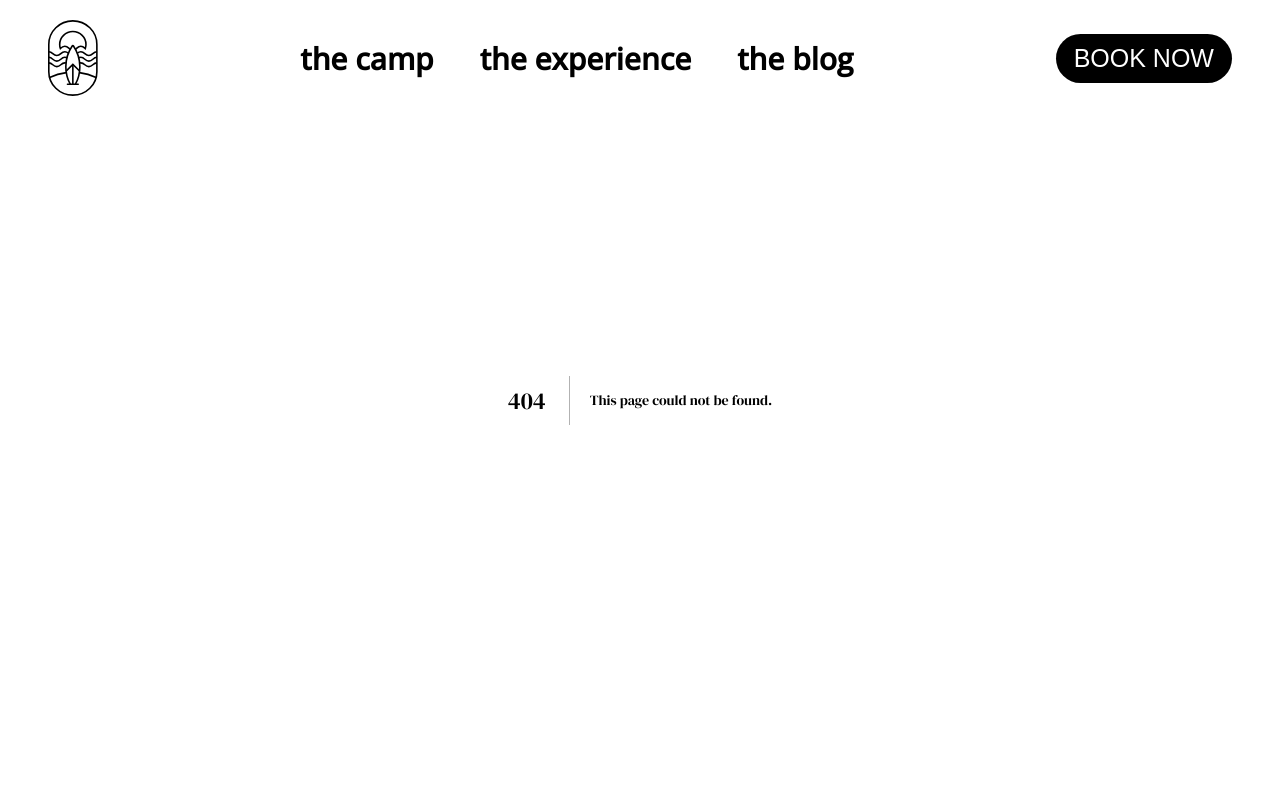
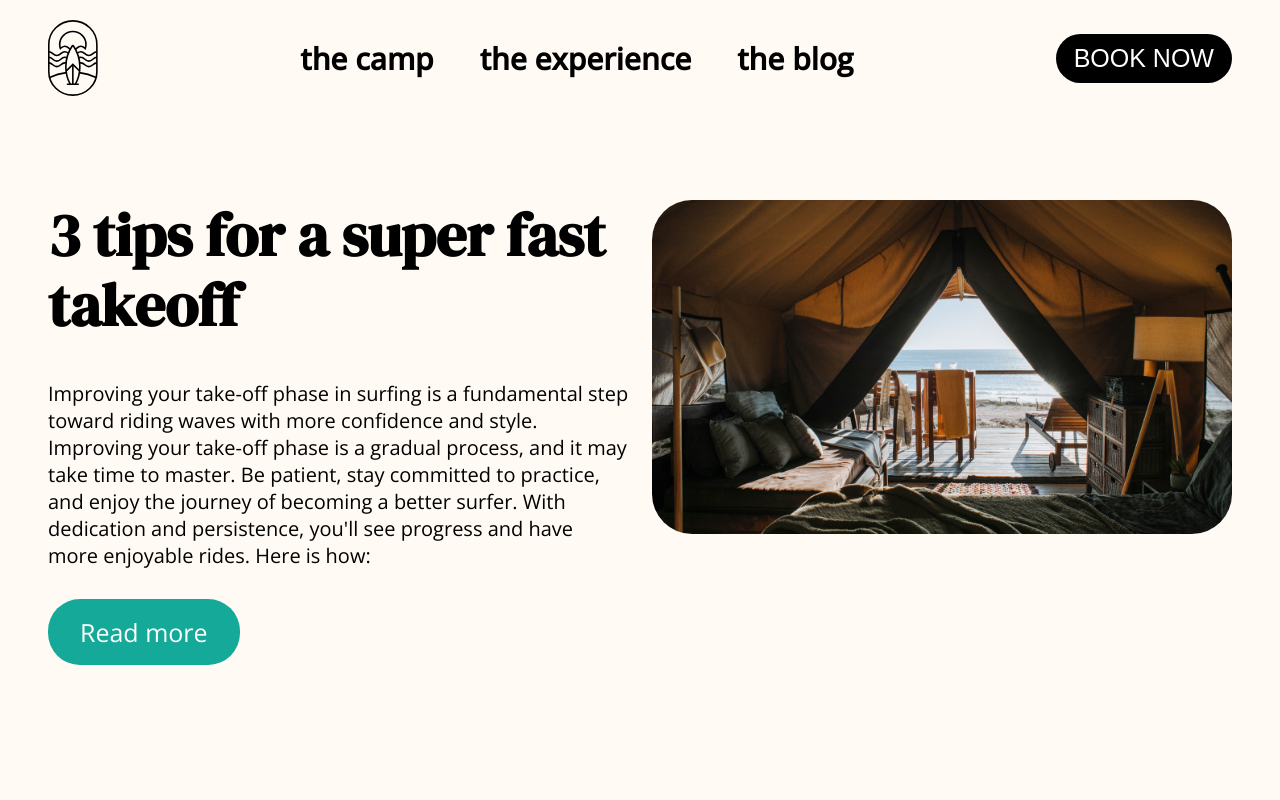
Before and after one commit to andresito87/Surf-Camp-Blog, a Next.js app in the folder surfcamp_frontend/: page /blog in a window 1280 px wide. Before the commit this address had no page. Shown: the top 800 px of the page. Built offline with nearby package versions, Linux system fonts and the light colour scheme.

Commit message:
finished blog component

```diff
--- /dev/null
+++ b/surfcamp_frontend/app/_components/Blog/HighlightArticle.jsx
@@ -0,0 +1,19 @@
+import Link from "next/link";
+
+const HighlightArticle = ({ data }) => {
+  const { headline, excerpt, slug, featuredImage } = data;
+  return (
+    <article className="highlight-article">
+      <div className="highlight-article__info">
+        <h3>{headline}</h3>
+        <p className="copy">{excerpt}</p>
+        <Link className="btn btn--medium btn--turquoise" href={`/blog/${slug}`}>
+          Read more
+        </Link>
+      </div>
+      <img className="highlight-article__image" src={featuredImage} alt="" />
+    </article>
+  );
+};
+
+export default HighlightArticle;
--- /dev/null
+++ b/surfcamp_frontend/app/blog/page.jsx
@@ -0,0 +1,24 @@
+import HighlightArticle from "../_components/Blog/HighlightArticle";
+
+export default function Page() {
+  const highlightArticle = {
+    headline: "3 tips for a super fast takeoff",
+    excerpt: (
+      <>
+        Improving your take-off phase in surfing is a fundamental step toward
+        riding waves with more confidence and style. Improving your take-off
+        phase is a gradual process, and it may take time to master. Be patient,
+        stay committed to practice, and enjoy the journey of becoming a better
+        surfer. With dedication and persistence, you'll see progress and have
+        more enjoyable rides. Here is how:
+      </>
+    ),
+    slug: "takeoff",
+    featuredImage: "assets/hero-experience.png",
+  };
+  return (
+    <main className="blog-page">
+      <HighlightArticle data={highlightArticle} />
+    </main>
+  );
+}
--- /dev/null
+++ b/surfcamp_frontend/sass/components/blog/_highlight-article.scss
@@ -0,0 +1,22 @@
+.highlight-article {
+  display: flex;
+  justify-content: space-between;
+  align-items: flex-start;
+  width: 100%;
+  margin-bottom: 10rem;
+
+  &__info {
+    width: 49%;
+
+    & .copy {
+      margin-top: 4rem;
+      margin-bottom: 3rem;
+    }
+  }
+
+  &__image {
+    width: 49%;
+    height: auto;
+    border-radius: 4rem;
+  }
+}
--- a/surfcamp_frontend/sass/main.scss
+++ b/surfcamp_frontend/sass/main.scss
@@ -9,3 +9,6 @@
 @import "components/footer";
 @import "components/hero-section";
 @import "components/info-block";
+@import "components/blog/highlight-article";
+
+@import "pages/blog";
--- /dev/null
+++ b/surfcamp_frontend/sass/pages/_blog.scss
@@ -0,0 +1,9 @@
+.blog-page,
+.events-page {
+  padding: 20rem 4.8rem 12rem;
+}
+
+.article-section {
+  padding: 0 4.8rem;
+  margin-bottom: 12rem;
+}
```
